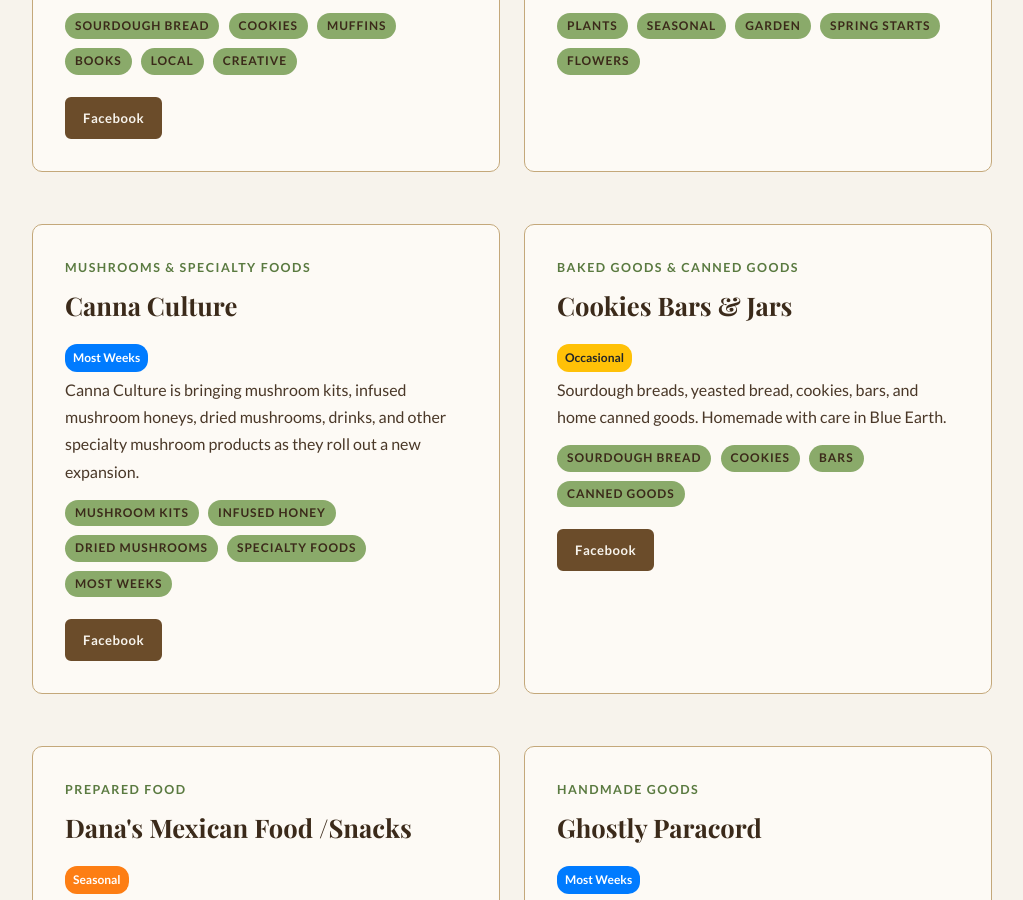
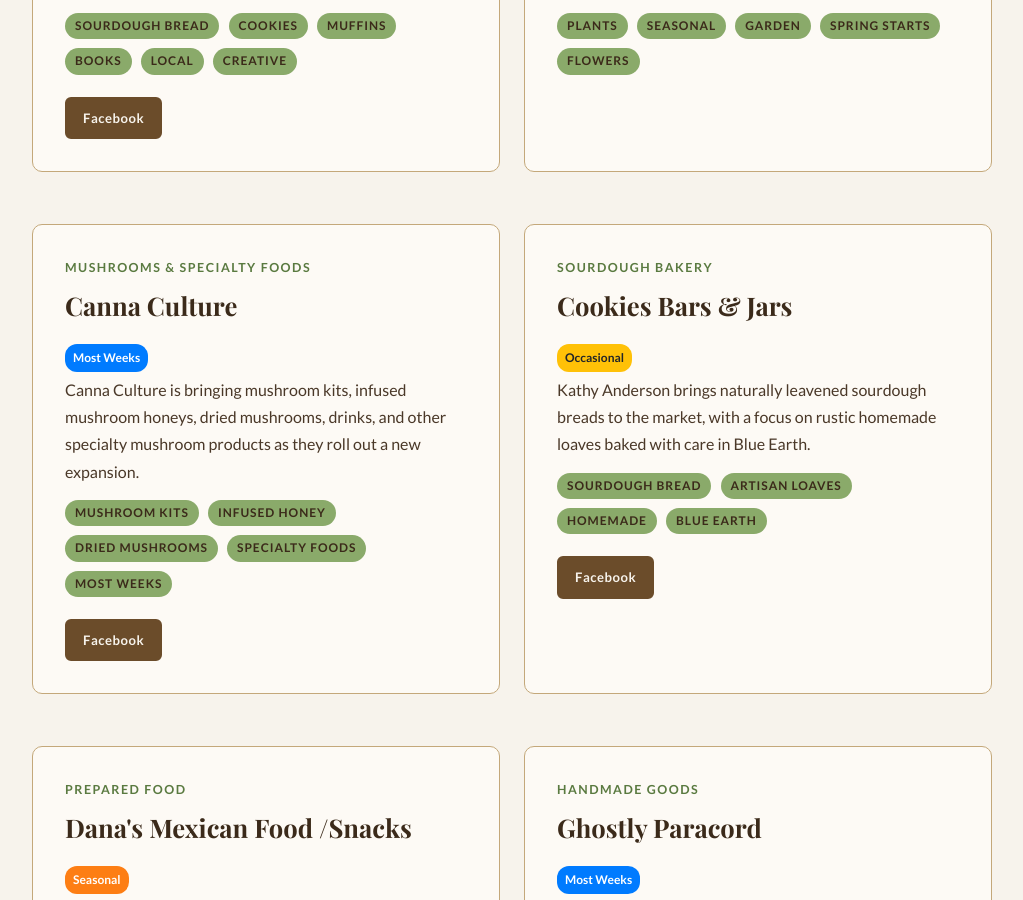
Before and after one commit to blueearthcommunitymarket/blueearthcommunitymarket.github.io, a Jekyll site: the page built from vendor-spotlight/index.html, in a window 1280 px wide and 900 px high, scrolled down 1680 px. Shown: the whole window, without its empty margins (128-1151 px from the left). Built offline with Jekyll 4.4.1, drawn with Linux system fonts in a browser that asks for light colours; some web fonts are replaced.

Commit message:
Add Kathy to May 23 and refocus spotlight

```diff
--- a/calendar/index.html
+++ b/calendar/index.html
@@ -32,6 +32,7 @@
                     <td>
                         <span class="tag">Vitas Tamales</span>
                         <span class="tag">Bread and Book Bakery</span>
+                        <span class="tag">Cookies Bars &amp; Jars</span>
                         <span class="tag">True North Floral</span>
                         <span class="tag">Little Ryno Stand</span>
                         <span class="tag">River Shark Books</span>
--- a/vendor-spotlight/index.html
+++ b/vendor-spotlight/index.html
@@ -182,17 +182,17 @@
 
         <!-- Cookies Bars & Jars -->
         <div class="card">
-            <div class="section-label">Baked Goods &amp; Canned Goods</div>
+            <div class="section-label">Sourdough Bakery</div>
             <h2>Cookies Bars &amp; Jars</h2>
             <div class="market-frequency">
                 <span class="frequency-badge freq-occasional">Occasional</span>
             </div>
-            <p>Sourdough breads, yeasted bread, cookies, bars, and home canned goods. Homemade with care in Blue Earth.</p>
+            <p>Kathy Anderson brings naturally leavened sourdough breads to the market, with a focus on rustic homemade loaves baked with care in Blue Earth.</p>
             <div class="pills" style="margin-top: 12px;">
                 <span class="tag">Sourdough Bread</span>
-                <span class="tag">Cookies</span>
-                <span class="tag">Bars</span>
-                <span class="tag">Canned Goods</span>
+                <span class="tag">Artisan Loaves</span>
+                <span class="tag">Homemade</span>
+                <span class="tag">Blue Earth</span>
             </div>
             <div style="margin-top: 16px; display: flex; gap: 10px; flex-wrap: wrap;">
                 <a href="https://www.facebook.com/profile.php?id=61550759296451" target="_blank" rel="noopener" class="btn btn-brown" style="font-size: 0.82rem; padding: 8px 16px;">Facebook</a>
```
